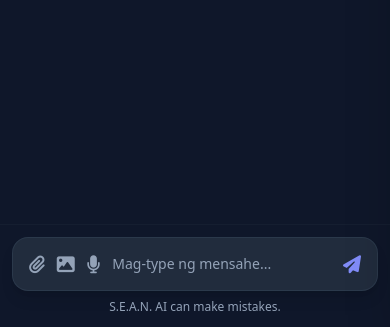
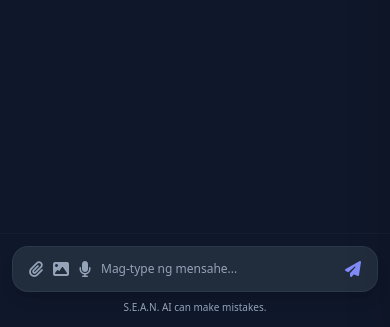
Before and after one commit to JepongDevxyz/JepongDevxyz-SEAN-AI-, a website: page index.html in a window 390 px wide. Shown: the part 517-844 px from the top of the page. Drawn offline with nearby package versions, Linux system fonts and the light colour scheme.

Commit message:
Update index.html

```diff
--- a/index.html
+++ b/index.html
@@ -4,9 +4,13 @@
     <meta charset="UTF-8">
     <meta name="viewport" content="width=device-width, initial-scale=1.0, maximum-scale=1.0, user-scalable=no">
     <title>S.E.A.N. - AI Assistant</title>
+    <!-- Tailwind CSS -->
     <script src="https://cdn.tailwindcss.com"></script>
+    <!-- Font Awesome Icons -->
     <link rel="stylesheet" href="https://cdnjs.cloudflare.com/ajax/libs/font-awesome/6.4.0/css/all.min.css">
+    <!-- Marked.js for Markdown -->
     <script src="https://cdn.jsdelivr.net/npm/marked/marked.min.js"></script>
+    <!-- Highlight.js for Code Highlighting -->
     <link rel="stylesheet" href="https://cdnjs.cloudflare.com/ajax/libs/highlight.js/11.7.0/styles/github-dark.min.css">
     <script src="https://cdnjs.cloudflare.com/ajax/libs/highlight.js/11.7.0/highlight.min.js"></script>
 
@@ -105,8 +109,9 @@
         }
     </style>
 </head>
-<body class="flex flex-col h-screen w-screen overflow-hidden antialiased">
+<body class="flex flex-col h-[100dvh] w-screen overflow-hidden antialiased bg-[#0f172a]">
 
+    <!-- Header -->
     <header class="bg-[#1e293b]/80 backdrop-blur-md px-4 py-3 flex justify-between items-center shrink-0 z-20 border-b border-slate-800/80 w-full">
         <div class="flex items-center space-x-3">
             <div class="bg-indigo-600/20 p-2 rounded-xl border border-indigo-500/30">
@@ -126,6 +131,7 @@
         </div>
     </header>
 
+    <!-- Sidebar Overlay & Menu -->
     <div id="sidebarOverlay" class="fixed inset-0 bg-slate-950/60 z-30 hidden backdrop-blur-sm transition-opacity"></div>
     <aside id="sidebar" class="fixed top-0 right-0 h-full w-80 bg-[#0f172a] border-l border-slate-800/60 z-40 transform translate-x-full transition-transform duration-300 ease-in-out p-6 flex flex-col justify-between shadow-2xl">
         <div class="space-y-6">
@@ -188,20 +194,20 @@
         </div>
     </aside>
 
-    <div class="flex-1 overflow-hidden relative w-full flex flex-col">
-        <main class="flex-1 overflow-y-auto p-4 space-y-4 w-full max-w-4xl mx-auto flex flex-col justify-center" id="chatContainer">
-            <div id="welcomeScreen" class="h-full flex flex-col items-center justify-center text-center px-4 my-auto py-8">
-                <div class="w-20 h-20 bg-indigo-600/20 border border-indigo-500/30 rounded-3xl flex items-center justify-center mb-6 shadow-2xl shadow-indigo-500/20 animate-pulse">
-                    <i class="fa-solid fa-brain text-4xl text-indigo-400"></i>
-                </div>
-                <h1 class="text-3xl font-bold text-white mb-2">Kumusta, Jepong!</h1>
-                <p class="text-slate-400 text-sm max-w-md leading-relaxed">
-                    Ako si <span class="text-indigo-400 font-semibold">S.E.A.N.</span> — ang iyong AI assistant. Mag-type o mag-attach ng kahit anong file para magsimula.
-                </p>
+    <!-- Main Chat Area Wrapper -->
+    <main class="flex-1 min-h-0 overflow-y-auto p-4 w-full max-w-4xl mx-auto flex flex-col justify-between" id="chatContainer">
+        <div id="welcomeScreen" class="my-auto flex flex-col items-center justify-center text-center px-4 py-4">
+            <div class="w-16 h-16 md:w-20 md:h-20 bg-indigo-600/20 border border-indigo-500/30 rounded-3xl flex items-center justify-center mb-4 md:mb-6 shadow-2xl shadow-indigo-500/20 animate-pulse">
+                <i class="fa-solid fa-brain text-3xl md:text-4xl text-indigo-400"></i>
             </div>
-        </main>
-    </div>
+            <h1 class="text-2xl md:text-3xl font-bold text-white mb-2">Kumusta, Jepong!</h1>
+            <p class="text-slate-400 text-xs md:text-sm max-w-md leading-relaxed">
+                Ako si <span class="text-indigo-400 font-semibold">S.E.A.N.</span> — ang iyong AI assistant. Mag-type o mag-attach ng kahit anong file para magsimula.
+            </p>
+        </div>
+    </main>
 
+    <!-- Attachment Preview Area -->
     <div id="attachmentPreview" class="hidden w-full max-w-4xl mx-auto px-4 py-2 bg-slate-900/90 border-t border-slate-800 flex items-center justify-between shrink-0">
         <div class="flex items-center space-x-2 truncate">
             <i id="attachmentIcon" class="fa-solid fa-file text-indigo-400"></i>
@@ -212,34 +218,36 @@
         </button>
     </div>
 
+    <!-- Input Footer -->
     <footer class="p-3 md:p-4 bg-[#0f172a] shrink-0 w-full border-t border-slate-800/40">
         <div class="max-w-4xl mx-auto space-y-2 w-full">
-            <div class="bg-[#212c3d] border border-slate-700/60 rounded-2xl flex items-center px-4 py-3 shadow-lg w-full">
+            <div class="bg-[#212c3d] border border-slate-700/60 rounded-2xl flex items-center px-4 py-2.5 md:py-3 shadow-lg w-full">
                 <input type="file" id="fileInput" class="hidden" onchange="handleFileSelect(event)">
-                <button onclick="document.getElementById('fileInput').click()" class="text-slate-400 hover:text-slate-200 pr-3 transition" title="Attach file">
-                    <i class="fa-solid fa-paperclip text-lg"></i>
+                <button onclick="document.getElementById('fileInput').click()" class="text-slate-400 hover:text-slate-200 pr-2.5 transition" title="Attach file">
+                    <i class="fa-solid fa-paperclip text-base md:text-lg"></i>
                 </button>
 
-                <button id="imageToggleBtn" onclick="toggleImageMode()" class="text-slate-400 hover:text-indigo-400 pr-3 transition" title="Toggle Image Mode">
-                    <i class="fa-solid fa-image text-lg"></i>
+                <button id="imageToggleBtn" onclick="toggleImageMode()" class="text-slate-400 hover:text-indigo-400 pr-2.5 transition" title="Toggle Image Mode">
+                    <i class="fa-solid fa-image text-base md:text-lg"></i>
                 </button>
 
-                <button id="micBtn" onclick="toggleSpeech()" class="text-slate-400 hover:text-slate-200 pr-3 transition" title="Voice Input">
-                    <i class="fa-solid fa-microphone text-lg"></i>
+                <button id="micBtn" onclick="toggleSpeech()" class="text-slate-400 hover:text-slate-200 pr-2.5 transition" title="Voice Input">
+                    <i class="fa-solid fa-microphone text-base md:text-lg"></i>
                 </button>
 
-                <textarea id="userInput" rows="1" placeholder="Mag-type ng mensahe..." class="w-full bg-transparent text-white focus:outline-none resize-none max-h-24 text-sm md:text-base placeholder-slate-400" onkeydown="handleKeyDown(event)"></textarea>
+                <textarea id="userInput" rows="1" placeholder="Mag-type ng mensahe..." class="w-full bg-transparent text-white focus:outline-none resize-none max-h-24 text-xs md:text-base placeholder-slate-400" onkeydown="handleKeyDown(event)"></textarea>
 
-                <button onclick="sendMessage()" class="text-indigo-400 hover:text-indigo-300 pl-3 transition shrink-0">
-                    <i class="fa-solid fa-paper-plane text-lg"></i>
+                <button onclick="sendMessage()" class="text-indigo-400 hover:text-indigo-300 pl-2.5 transition shrink-0">
+                    <i class="fa-solid fa-paper-plane text-base md:text-lg"></i>
                 </button>
             </div>
-            <div class="text-center text-xs text-slate-400">
+            <div class="text-center text-[10px] md:text-xs text-slate-400">
                 S.E.A.N. AI can make mistakes.
             </div>
         </div>
     </footer>
 
+    <!-- Fullscreen Live Code Preview Modal -->
     <div id="previewModal" class="fixed inset-0 bg-slate-950/90 z-50 hidden flex-col transition-all duration-300 backdrop-blur-md p-2 md:p-6">
         <div class="bg-[#1e293b] border border-slate-700/80 rounded-2xl flex flex-col w-full h-full shadow-2xl overflow-hidden">
             <div class="px-4 py-3 bg-slate-900 border-b border-slate-800 flex justify-between items-center shrink-0">
@@ -262,6 +270,7 @@
         </div>
     </div>
 
+    <!-- Custom Confirmation Modal -->
     <div id="confirmModal" class="fixed inset-0 bg-slate-950/80 backdrop-blur-md z-50 hidden items-center justify-center p-4 transition-all duration-200">
         <div class="bg-[#1e293b] border border-slate-700/80 rounded-2xl max-w-sm w-full p-6 shadow-2xl space-y-5 transform scale-95 transition-all duration-200" id="confirmBox">
             <div class="flex items-center space-x-3 text-red-400">
@@ -302,12 +311,10 @@
         let isImageMode = false;
         let confirmCallback = null;
 
-        // Swipe Gesture Variables
         let touchStartX = 0;
         let touchEndX = 0;
         const swipeMinDistance = 60;
 
-        // Smart Auto-Scroll Control State
         let shouldAutoScroll = true;
 
         document.addEventListener('DOMContentLoaded', () => {
@@ -342,7 +349,6 @@
             });
         });
 
-        /* --- Smart Auto-Scroll Handler --- */
         function setupSmartAutoScroll() {
             const container = document.getElementById('chatContainer');
             container.addEventListener('scroll', () => {
@@ -364,7 +370,6 @@
             }
         }
 
-        /* --- Mobile Swipe Gesture Handler --- */
         function setupSwipeGesture() {
             document.addEventListener('touchstart', (e) => {
                 touchStartX = e.changedTouches[0].screenX;
@@ -392,7 +397,6 @@
             }
         }
 
-        /* --- Custom Confirmation Modal --- */
         function clearAllHistory() {
             showConfirmModal(() => {
                 chatSessions = {};
@@ -432,7 +436,6 @@
             }, 150);
         }
 
-        /* --- Image Generation Mode Toggle --- */
         function toggleImageMode() {
             isImageMode = !isImageMode;
             const btn = document.getElementById('imageToggleBtn');
@@ -449,7 +452,6 @@
             }
         }
 
-        /* --- Image Generation & Renderer --- */
         async function generateImage(promptText) {
             const session = chatSessions[currentSessionId];
             const aiBubble = appendBubble('assistant', '', 'Image AI Generator');
@@ -495,7 +497,7 @@
                 contentDiv.innerHTML = `
                     <div class="p-3 bg-red-500/10 border border-red-500/30 rounded-xl text-red-400 text-xs flex items-center space-x-2">
                         <i class="fa-solid fa-triangle-exclamation"></i>
-                        <span>[IMAGE GENERATION ERROR]: Hindi ma-generate ang larawan. Na-cancel ang request. (${err.message})</span>
+                        <span>[IMAGE GENERATION ERROR]: Hindi ma-generate ang larawan. (${err.message})</span>
                     </div>
                 `;
             } finally {
@@ -610,7 +612,6 @@
             document.getElementById('attachmentPreview').classList.add('hidden');
         }
 
-        /* --- Live Code Preview Functions --- */
         function runCodePreview(code) {
             currentRunningCode = code;
             const modal = document.getElementById('previewModal');
@@ -682,21 +683,21 @@
             container.innerHTML = '';
             const session = chatSessions[currentSessionId];
             if (!session || session.messages.length === 0) {
-                container.className = "flex-1 overflow-y-auto p-4 space-y-4 w-full max-w-4xl mx-auto flex flex-col justify-center";
+                container.className = "flex-1 min-h-0 overflow-y-auto p-4 w-full max-w-4xl mx-auto flex flex-col justify-between";
                 container.innerHTML = `
-                    <div id="welcomeScreen" class="h-full flex flex-col items-center justify-center text-center px-4 my-auto py-8">
-                        <div class="w-20 h-20 bg-indigo-600/20 border border-indigo-500/30 rounded-3xl flex items-center justify-center mb-6 shadow-2xl shadow-indigo-500/20 animate-pulse">
-                            <i class="fa-solid fa-brain text-4xl text-indigo-400"></i>
+                    <div id="welcomeScreen" class="my-auto flex flex-col items-center justify-center text-center px-4 py-4">
+                        <div class="w-16 h-16 md:w-20 md:h-20 bg-indigo-600/20 border border-indigo-500/30 rounded-3xl flex items-center justify-center mb-4 md:mb-6 shadow-2xl shadow-indigo-500/20 animate-pulse">
+                            <i class="fa-solid fa-brain text-3xl md:text-4xl text-indigo-400"></i>
                         </div>
-                        <h1 class="text-3xl font-bold text-white mb-2">Kumusta, Jepong!</h1>
-                        <p class="text-slate-400 text-sm max-w-md leading-relaxed">
+                        <h1 class="text-2xl md:text-3xl font-bold text-white mb-2">Kumusta, Jepong!</h1>
+                        <p class="text-slate-400 text-xs md:text-sm max-w-md leading-relaxed">
                             Ako si <span class="text-indigo-400 font-semibold">S.E.A.N.</span> — ang iyong AI assistant. Mag-type o mag-attach ng kahit anong file para magsimula.
                         </p>
                     </div>`;
                 return;
             }
 
-            container.className = "flex-1 overflow-y-auto p-4 space-y-4 w-full max-w-4xl mx-auto flex flex-col justify-start";
+            container.className = "flex-1 min-h-0 overflow-y-auto p-4 space-y-4 w-full max-w-4xl mx-auto flex flex-col justify-start";
             session.messages.forEach(m => appendBubble(m.role, m.content, m.providerLabel, m.file));
             scrollToBottom(true);
         }
@@ -717,7 +718,7 @@
             if (welcome) welcome.remove();
 
             const container = document.getElementById('chatContainer');
-            container.className = "flex-1 overflow-y-auto p-4 space-y-4 w-full max-w-4xl mx-auto flex flex-col justify-start";
+            container.className = "flex-1 min-h-0 overflow-y-auto p-4 space-y-4 w-full max-w-4xl mx-auto flex flex-col justify-start";
 
             const session = chatSessions[currentSessionId];
             if (session.messages.length === 0) {
```
